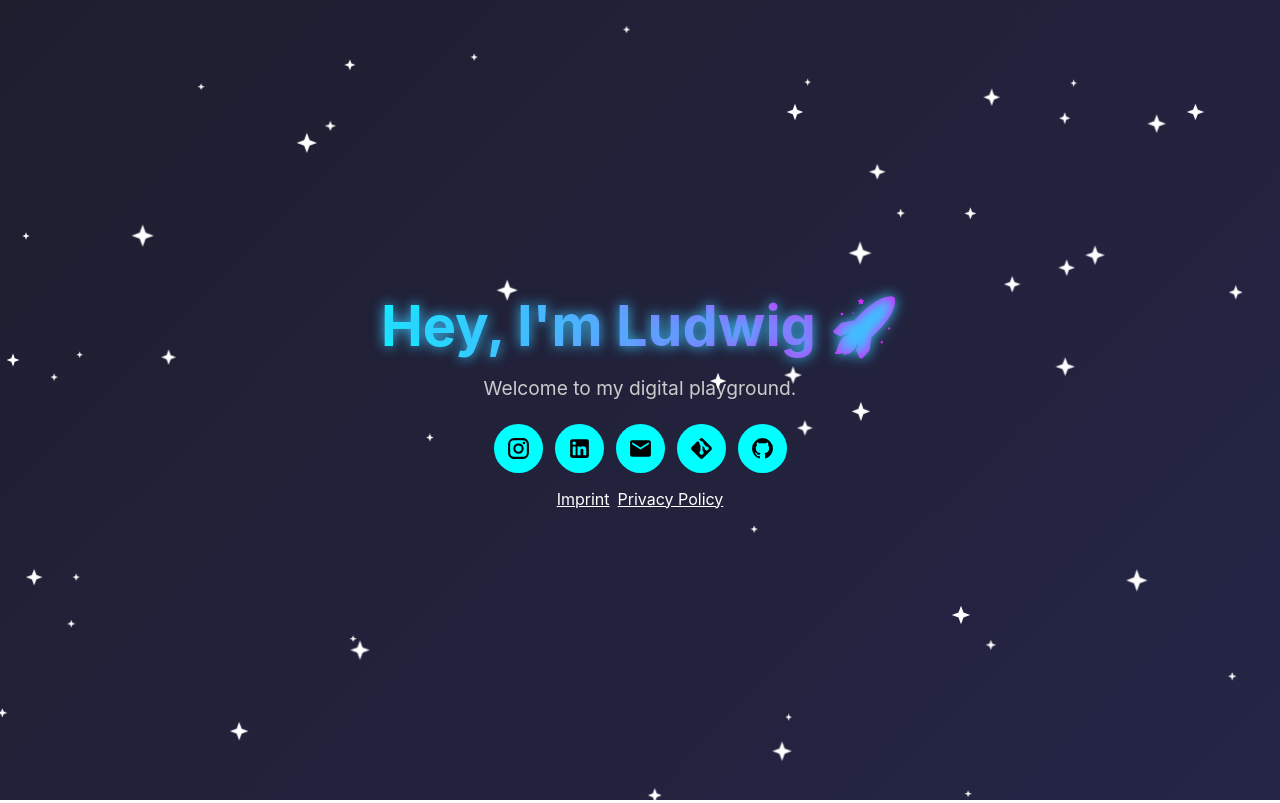
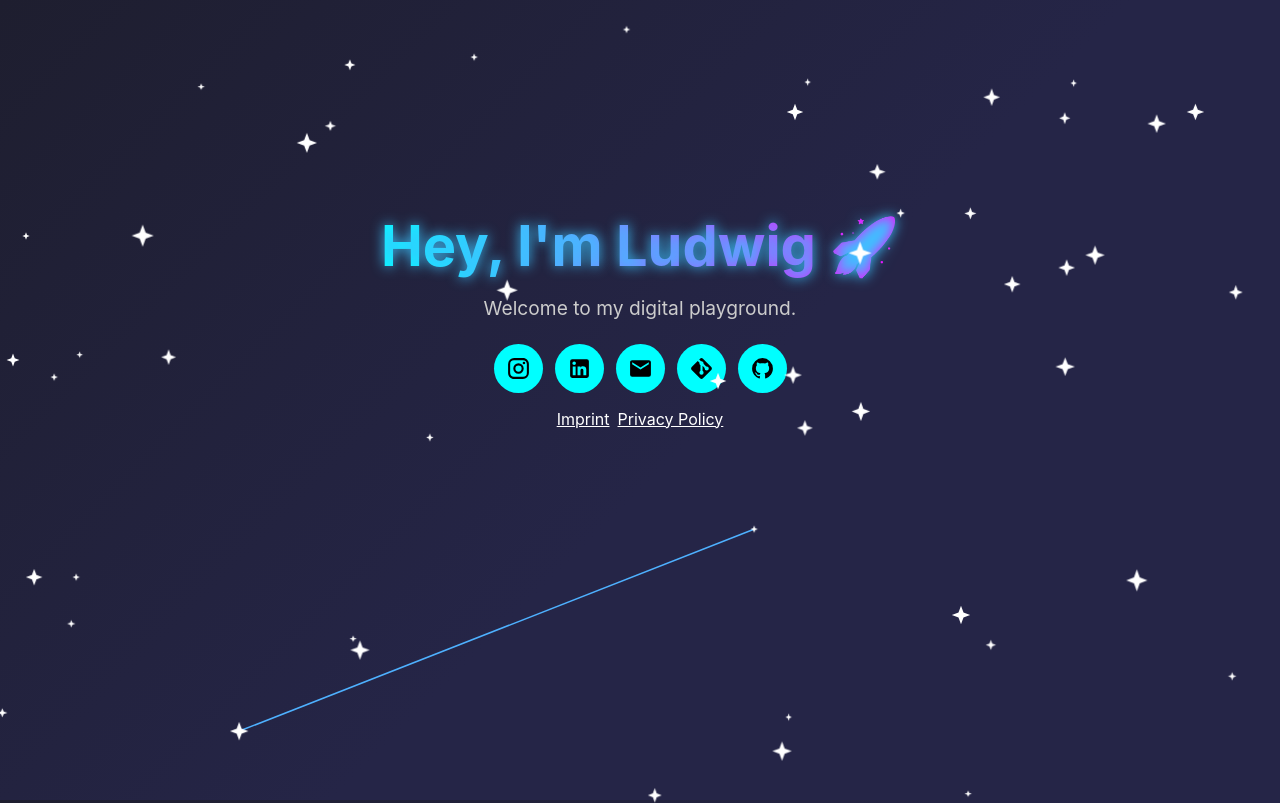
Before and after one commit to lehlud/lehnert.dev, a SvelteKit app: page / in a window 1280 px wide. Built offline with nearby package versions, Linux system fonts and the light colour scheme.

Commit message:
even more improvements

```diff
--- a/src/routes/+layout.svelte
+++ b/src/routes/+layout.svelte
@@ -2,8 +2,8 @@
 
 <style>
     :global(html, body) {
-        width: 100%;
-        height: 100%;
+        min-width: 100%;
+        min-height: 100%;
     }
 
     :global(*) {
@@ -13,7 +13,12 @@
     }
 
     :global(body) {
-        background: linear-gradient(135deg, #1e1e2f, #252547);
+        background: linear-gradient(
+            135deg,
+            #1e1e2f 0,
+            #252547 100vh,
+            #252547 100%
+        );
     }
 
     :global(main) {
@@ -21,7 +26,7 @@
         flex-direction: column;
         justify-content: center;
         align-items: center;
-        min-height: 100vh;
+        min-height: 80vh;
         color: white;
         font-family: "Inter", sans-serif;
         text-align: center;
--- a/src/routes/+page.svelte
+++ b/src/routes/+page.svelte
@@ -24,9 +24,9 @@
             star.classList.add("star");
 
             star.style.width = `${sizes[i]}vw`;
-            star.style.position = "fixed";
-            star.style.left = `${100 * x}%`;
-            star.style.top = `${100 * y}%`;
+            star.style.position = "absolute";
+            star.style.left = `${100 * x}vw`;
+            star.style.top = `${100 * y}vh`;
 
             return star;
         });
@@ -56,7 +56,7 @@
             if (Math.random() < 0.05) lidx = chooseRandom(indices);
 
             let iter = 0;
-            while (iter++ < 1000) {
+            while (iter++ < 300) {
                 const nidx = chooseRandom(indices);
                 if (lidx === nidx) continue;
 
@@ -77,8 +77,11 @@
                 );
 
                 lidx = nidx;
-                break;
+                return;
             }
+
+            // nothing found -> choose next random
+            lidx = chooseRandom(indices);
         }, 650);
 
         document.getElementById("stars")?.append(...stars);
@@ -157,10 +160,10 @@
 <svg
     id="stars-lines"
     aria-hidden="true"
-    style="position: fixed; left: 0; top: 0; height: 100%; width: 100%; z-index: 0;"
+    style="position: absolute; left: 0; top: 0; height: 100%; width: 100%; z-index: 0;"
 ></svg>
 
-<div id="stars" style="position: fixed; left: 0; top: 0; z-index: 2;"></div>
+<div id="stars" style="position: absolute; left: 0; top: 0; z-index: 2;"></div>
 
 <main style="position: relative; z-index: 1;">
     <h1>Hey, I'm Ludwig 🚀</h1>
@@ -189,6 +192,8 @@
         <a href="/privacy">Privacy Policy</a>
     </div>
 </main>
+
+<!-- <div style="height: 1000px;"></div> -->
 
 <style>
     h1 {
```
